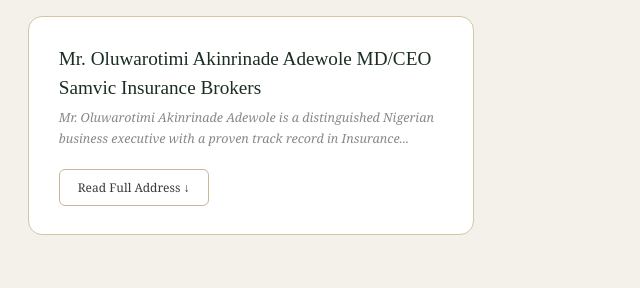
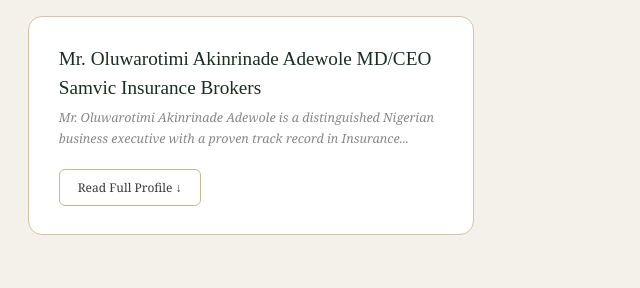
Before and after one commit to samuelnelson176/weddingstuff, a plain HTML site: page index.html in a window 1280 px wide. Shown: the part 1607-1895 px from the top of the page, 512-1152 px from the left. Drawn offline with Linux system fonts and the light colour scheme.

Commit message:
Update index.html

```diff
--- a/index.html
+++ b/index.html
@@ -187,7 +187,7 @@
 Oluwarotimi is married and blessed with two beautiful daughters.
 </span>
 </p>
-<button class="btn-read" onclick="toggleAddress(this)">Read Full Address ↓</button>
+<button class="btn-read" onclick="toggleAddress(this)">Read Full Profile ↓</button>
     </div>
   </div>
 
```
